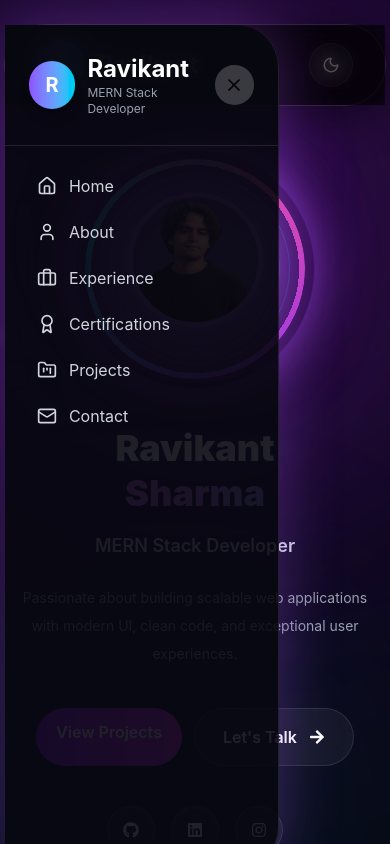
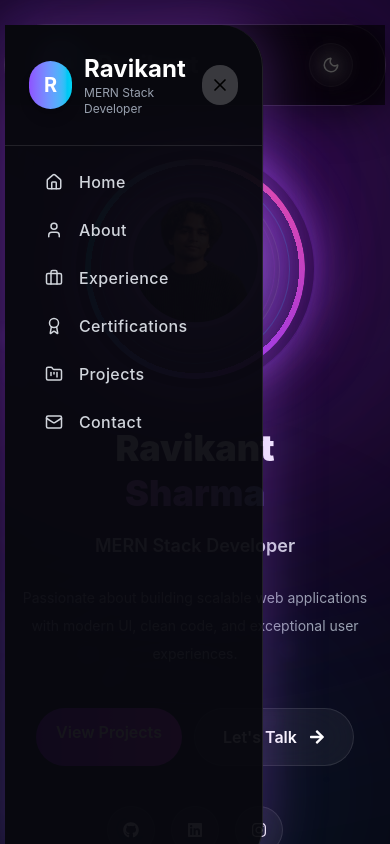
Before and after one commit to neev12sm/Ravikant.dev, a React (Vite) app: page / in a window 390 px wide. Both pictures are taken after a click on the button 340 px from the left and 65 px from the top of the page. Shown: the top 844 px of the page. Built offline with nearby package versions, Linux system fonts and the light colour scheme.

Commit message:
completed

```diff
--- a/src/components/Navbar.jsx
+++ b/src/components/Navbar.jsx
@@ -248,18 +248,13 @@ damping:18
 top-0
 left-0
 h-screen
-w-[72%]
-max-w-[300px]
+w-[68%]
+max-w-[280px]
 z-50
 overflow-hidden
 rounded-r-[42px]
 backdrop-blur-3xl
 shadow-[0_0_60px_rgba(168,85,247,0.35)]
-${
-darkMode
-? "bg-[#080811]/90 border-r border-white/10"
-: "bg-gradient-to-b from-[#140021]/95 via-[#12002b]/95 to-[#070012]/95 border-r border-purple-500/30"
-}
       ${
         darkMode
           ? "bg-[#09090f]/95 border-r border-white/10"
@@ -297,7 +292,7 @@ darkMode
 
 </div>
 
-   <ul className="flex flex-col gap-1.5 px-5 py-5">
+<ul className="flex flex-col gap-2 px-3 py-4">
     {navItems.map((item) => {
     const Icon = item.icon;
 
@@ -307,26 +302,84 @@ darkMode
           href={`#${item.name.toLowerCase()}`}
           onClick={() => setMenuOpen(false)}
       className={`
+group
+relative
 flex
 items-center
-            gap-3
-            w-fit
-            px-3
-            py-2
-            rounded-lg
+gap-4
+mx-3
+h-10
+px-4
+rounded-full
 transition-all
 duration-300
-            hover:bg-white/10
-            hover:translate-x-1
 ${
   darkMode
-                ? "text-gray-300 hover:text-purple-400"
-                : "text-white hover:text-cyan-300"
+    ? `
+      text-gray-300
+      hover:text-white
+      hover:bg-gradient-to-r
+      hover:from-violet-500/15
+      hover:to-cyan-500/15
+    `
+    : `
+      text-white
+      hover:text-cyan-200
+      hover:bg-gradient-to-r
+      hover:from-violet-500/15
+      hover:to-cyan-500/15
+    `
 }
 `}
         >
-          <Icon size={20} />
-          <span>{item.name}</span>
+          {/* Left Indicator */}
+          <span
+            className="
+              absolute
+              left-0
+              top-1/2
+              -translate-y-1/2
+              h-0
+              w-1
+              rounded-r-full
+              bg-gradient-to-b
+              from-violet-500
+              to-cyan-400
+              transition-all
+              duration-300
+              group-hover:h-5
+            "
+          />
+
+          {/* Icon */}
+          <Icon
+            size={18}
+            className="
+              transition-all
+              duration-300
+              group-hover:scale-110
+            "
+          />
+
+          {/* Text */}
+          <span className="font-medium tracking-wide">
+            {item.name}
+          </span>
+
+          {/* Arrow */}
+          <span
+            className="
+              ml-auto
+              opacity-0
+              translate-x-3
+              transition-all
+              duration-300
+              group-hover:opacity-100
+              group-hover:translate-x-0
+            "
+          >
+            →
+          </span>
         </a>
       </li>
     );
```
Lines whose indentation alone changed are shown as unchanged.
